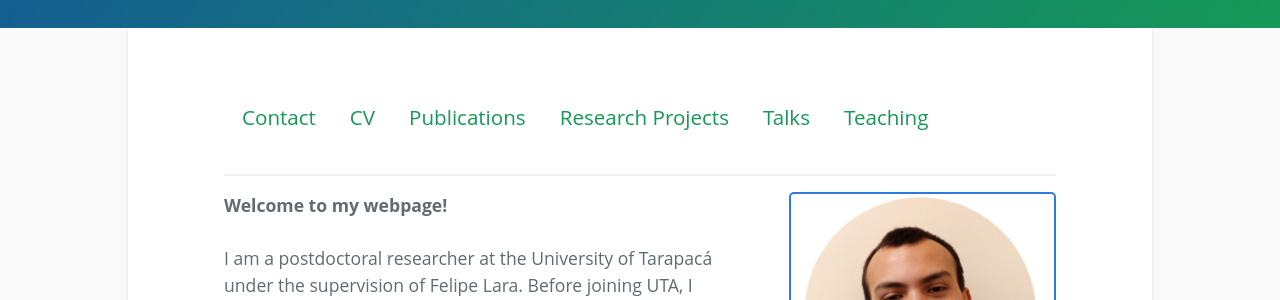
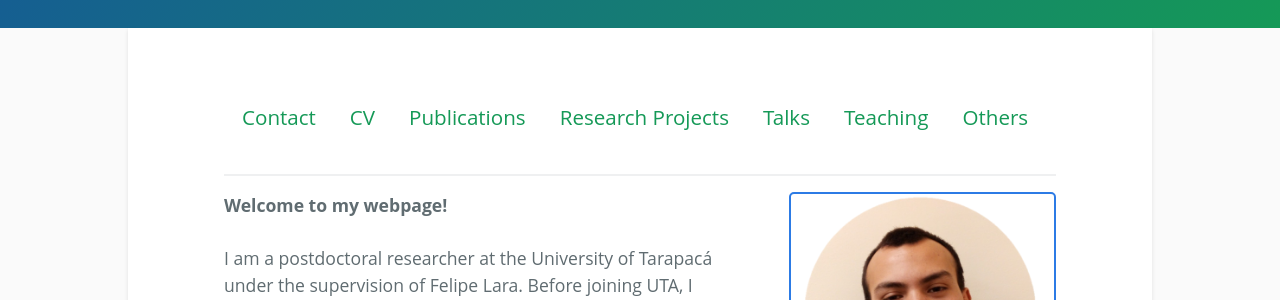
Before and after one commit to cristianvega1995/cristianvega1995.github.io, a Jekyll site: the page index.html, which Jekyll copies as it is, in a window 1280 px wide and 900 px high. Shown: the part 289-589 px from the top of the window. Built offline with Jekyll 4.4.1, drawn with Linux system fonts in a browser that asks for light colours.

Commit message:
Update index.html

```diff
--- a/index.html
+++ b/index.html
@@ -372,6 +372,7 @@
     <td style="border:none"><a href="#research"><h3>Research Projects</h3></a></td>
     <td style="border:none"><a href="#talks"><h3>Talks</h3></a></td>
     <td style="border:none"><a href="#teach"><h3>Teaching</h3></a></td>
+    <td style="border:none"><a href="#others"><h3>Others</h3></a></td>
   </tr>
 </table>
 
@@ -519,7 +520,7 @@ Arica, Arica y Parinacota, Chile.</p>
 <ul>
   <li>Optimization, Functional Analysis, Real Analysis, Integral Calculus, and Differential Calculus</li>
 </ul>
-
+<h2 id="others">Others</h2>
 <!-- Weather widgets -->
 <div style="display: flex; gap: 20px; margin: 20px 0;">
     <iframe src="https://www.tutiempo.net/s-widget/app/?LocId=55735&sc=1" scrolling="no" frameborder="0" style="border:none; overflow:hidden; width:300px; height:411px;" allowtransparency="true"></iframe>
```
